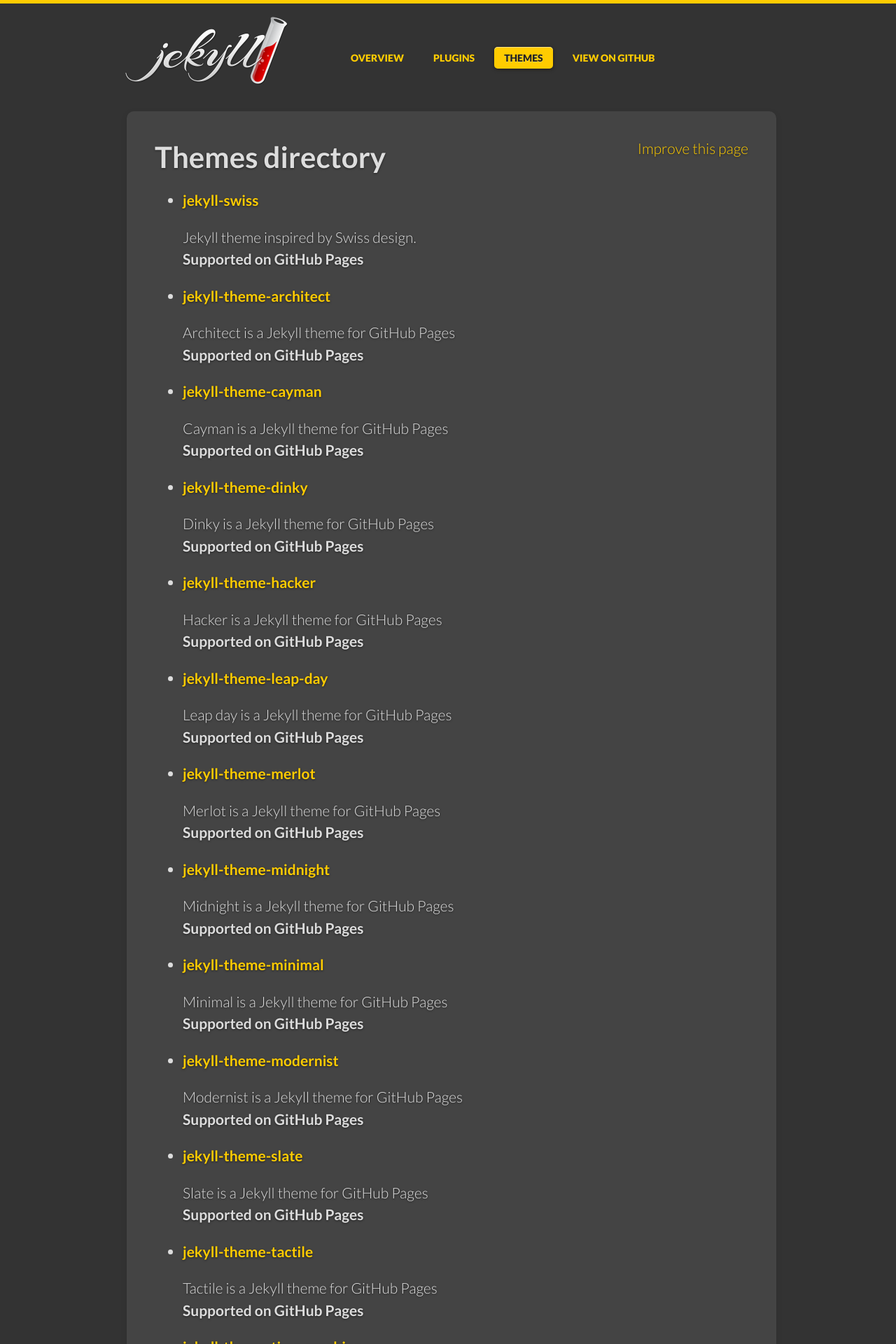
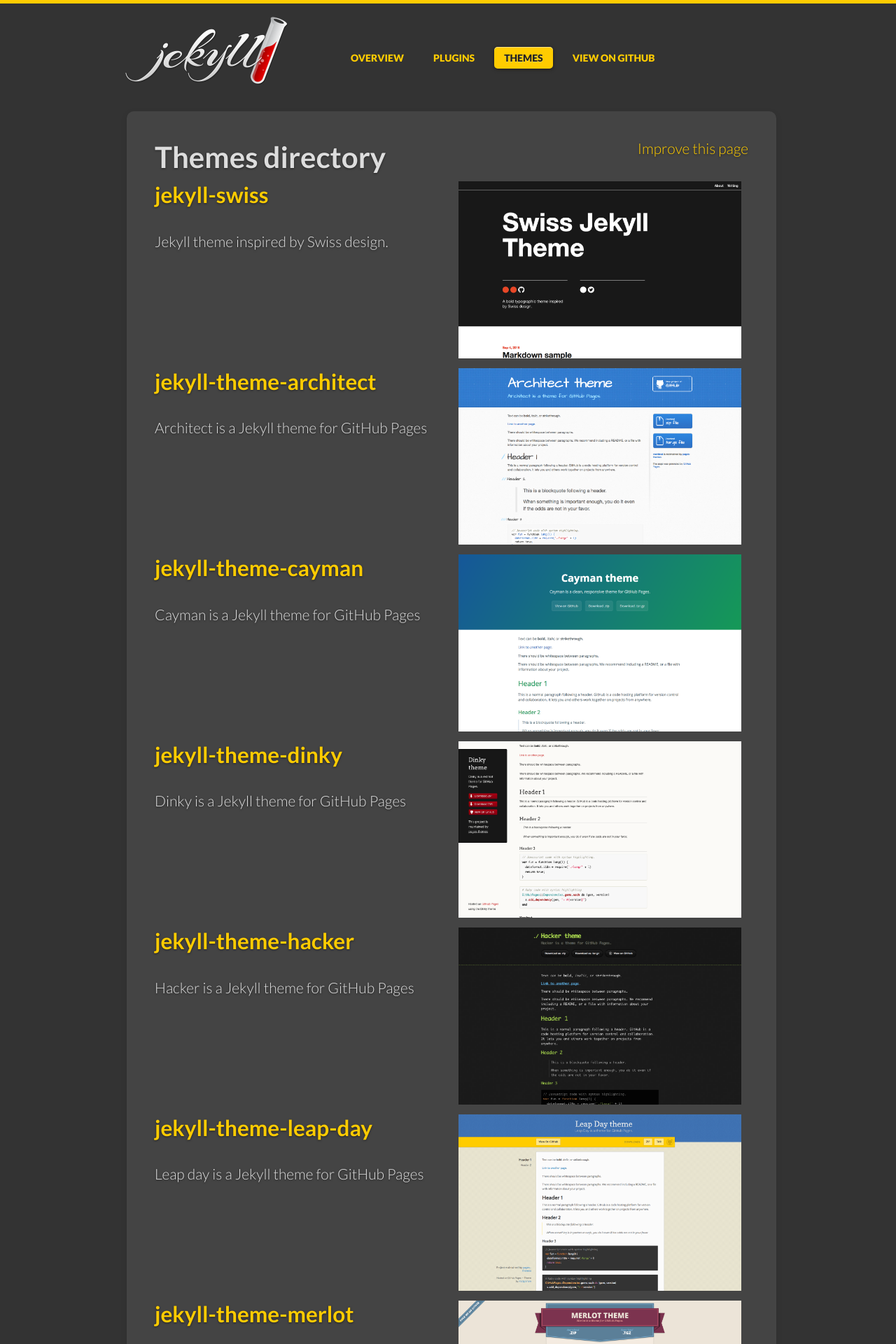
Before and after one commit to jekyll/directory, a Jekyll site: the page built from themes.html, in a window 1280 px wide. Shown: the top 1920 px of the page at 70% size. Built offline with Jekyll 4.4.1, drawn with Linux system fonts in a browser that asks for light colours; some web fonts are replaced; some of the changed text lies outside the part shown.

Commit message:
display themes

```diff
--- a/_includes/theme-rubygems-installation.html
+++ b/_includes/theme-rubygems-installation.html
@@ -1,3 +1,5 @@
+<h2>Install</h2>
+
 <p>To install, add this line to your <code>Gemfile</code>:</p>
 
 {% highlight ruby %}
--- a/css/style.scss
+++ b/css/style.scss
@@ -954,4 +954,14 @@
   }
 }
 
+/* Themes */
+
+.themes {
+  line-height: 2em
+}
+
+.theme-thumbnail {
+  max-width: 100%;
+}
+
 @import "pygments";
--- a/themes.html
+++ b/themes.html
@@ -4,20 +4,17 @@
 permalink: /themes/
 ---
 
-<ul>
-{% for theme in site.themes %}
-  <li>
-    <div>
-      <h4><a href="{{ theme.url | prepend: site.baseurl }}" title="{{ theme.title }}">{{ theme.title }}</a></h4>
-      <p>
-        {{ theme.description }}
-      </p>
-      {% if site.data.github_pages.themes contains theme.title %}
-        <p>
-          <strong>Supported on GitHub Pages</strong>
-        </p>
-      {% endif %}
+<div class="grid">
+  {% for theme in site.themes %}
+    <div class="unit half">
+      <h2><a href="{{ theme.url | prepend: site.baseurl }}" title="{{ theme.title }}">{{ theme.title }}</a></h2>
+      {{ theme.description | markdownify }}
     </div>
-  </li>
-{% endfor %}
-</ul>
+    <div class="unit half">
+      <img class="theme-thumbnail" src="{{ site.baseurl }}/img/themes/{{ theme.title }}.png" alt=""/>{{ themes.title }}
+    </div>
+    {% if forloop.last %}
+     <div class="clear"></div>
+    {% endif %}
+  {% endfor %}
+</div>
```
Also changed, not shown: _layouts/theme.html (+8 -2 lines), index.html (+11 -5 lines).
